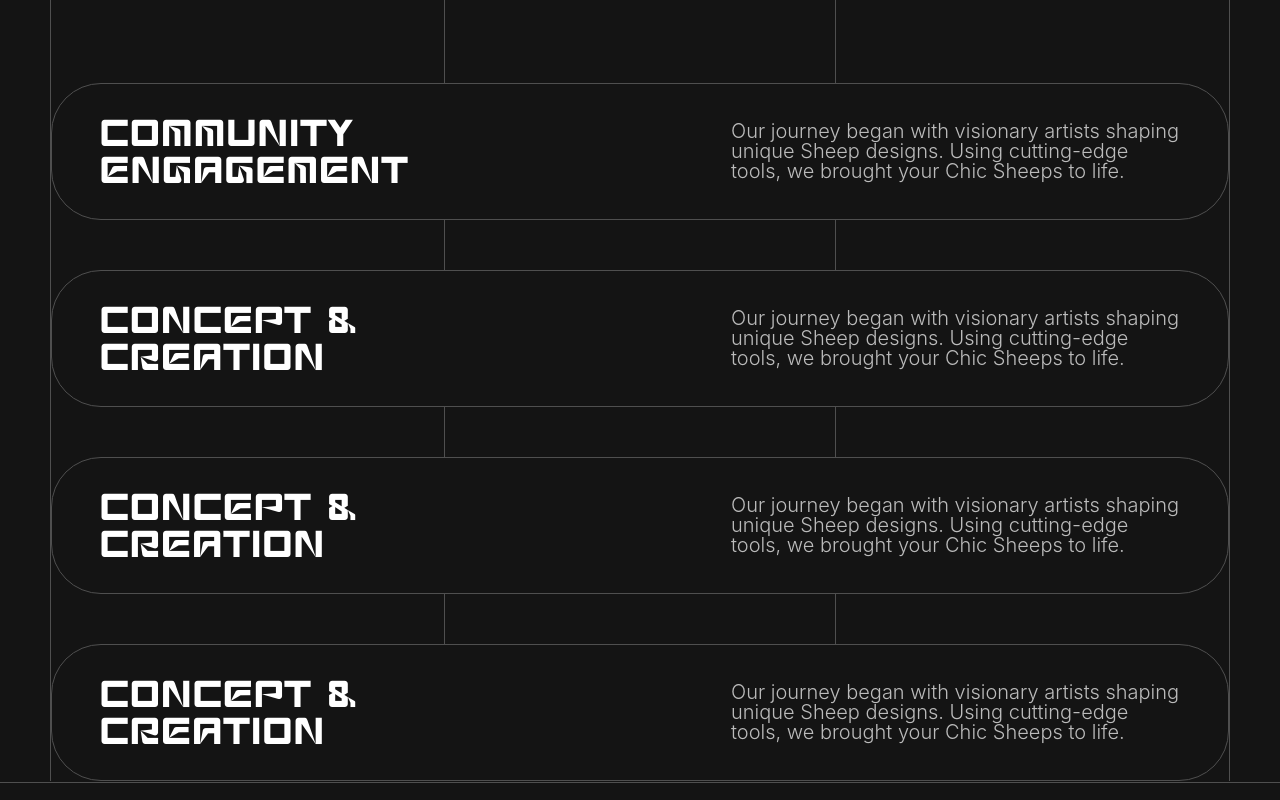
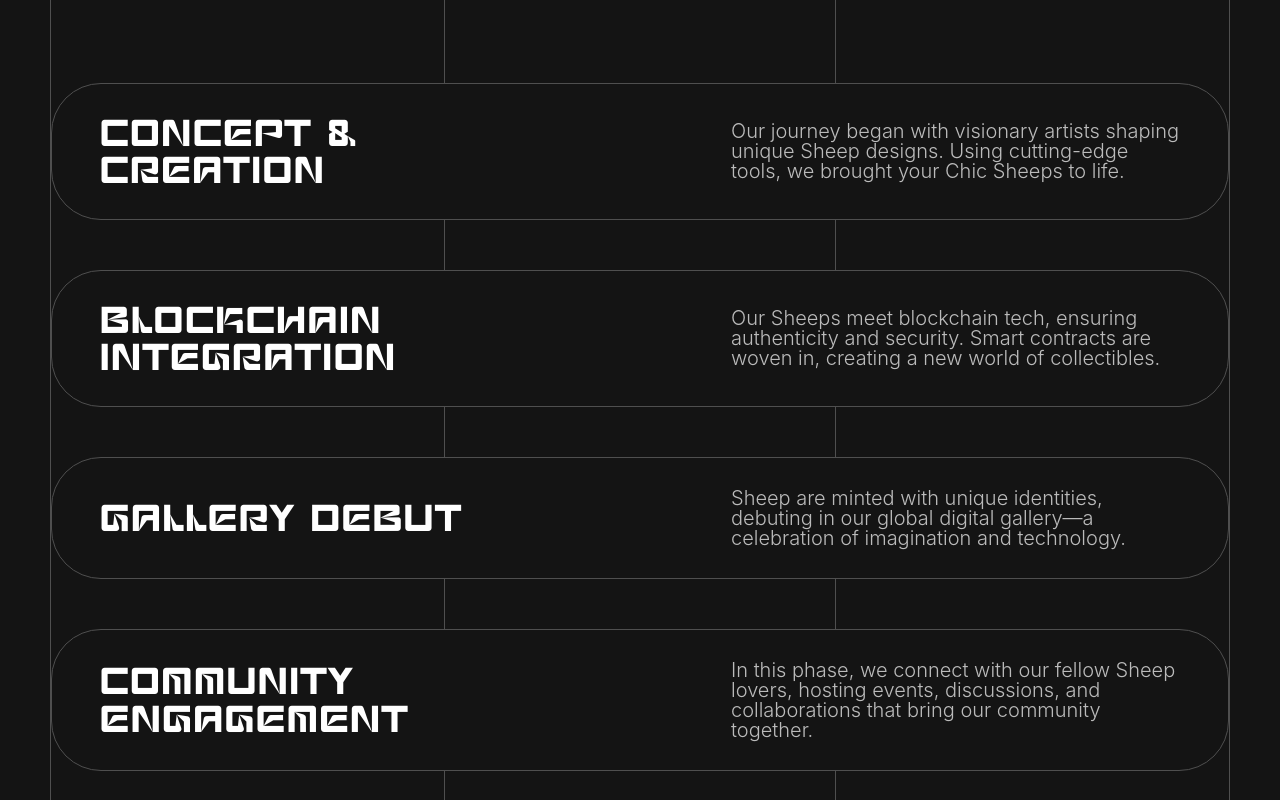
Before and after one commit to bambuuk/chic-sheep, a Next.js app: page / in a window 1280 px wide. Shown: the part 2840-3640 px from the top of the page. Built offline with nearby package versions, Linux system fonts and the light colour scheme.

Commit message:
use info from data in OurRoadmap for Stages list

```diff
--- a/src/asserts/data.ts
+++ b/src/asserts/data.ts
@@ -1,4 +1,4 @@
-const roadmap = [
+export const roadmap = [
   {
     title: "Concept & Creation",
     description:
--- a/src/components/OurRoadmap.tsx
+++ b/src/components/OurRoadmap.tsx
@@ -1,6 +1,14 @@
 'use client';
 import { styled } from "@mui/material";
-import { Section, CustomContainer, LineBox, DefaultLineBlock, MainLineBlock } from "./CustomElements";
+import {
+  Section,
+  CustomContainer,
+  LineBox,
+  DefaultLineBlock,
+  MainLineBlock
+} from "./CustomElements";
+import Image from "next/image";
+import { roadmap } from "@/asserts/data";
 
 const CustomizedContainer = styled(CustomContainer)(({ theme }) => ({
   position: 'relative',
@@ -46,6 +54,7 @@ const Stages = styled('ul')(({ theme }) => ({
 }));
 
 const StageItem = styled('li')(({ theme }) => ({
+  position: 'relative',
   width: '100%',
   borderRadius: '50px',
   padding: '39px 62px',
@@ -66,6 +75,10 @@ const StageItem = styled('li')(({ theme }) => ({
   },
   '&:hover > :last-child': {
     color: '#1b1b1b',
+  },
+  '&:hover img': {
+    transition: 'all 0.4s',
+    opacity: '1',
   },
 }));
 
@@ -96,6 +109,14 @@ const StageDescription = styled('div')(({ theme }) => ({
   },
 }));
 
+const StageImage = styled(Image)(({ }) => ({
+  position: 'absolute',
+  top: '-68%',
+  left: '50%',
+  transform: 'translateX(-70%)',
+  opacity: '0'
+}));
+
 const OurRoadmap = () => {
   return (
     <Section>
@@ -109,34 +130,34 @@ const OurRoadmap = () => {
         <ContentWrapper>
           <Title>OUR Roadmap</Title>
           <Stages>
-            <StageItem>
+            {roadmap.map(({ id, title, description, img }) => {
+              return (
+                <StageItem key={id}>
+                  <StageSubtitle>{title}</StageSubtitle>
+                  <StageImage
+                    src={img}
+                    width={345}
+                    height={345}
+                    alt="Sheep"
+                  />
+                  <StageDescription>{description}</StageDescription>
+                </StageItem>
+              )
+            })}
+            {/* <StageItem>
               <StageSubtitle>Community Engagement</StageSubtitle>
+              <StageImage
+                src='/images/roadmap/blockchain-integration.png'
+                width={345}
+                height={345}
+                alt="Sheep"
+              />
               <StageDescription>
                 Our journey began with visionary artists shaping unique Sheep designs.
                 Using cutting-edge tools, we brought your Chic Sheeps to life.
               </StageDescription>
-            </StageItem>
-            <StageItem>
-              <StageSubtitle>Concept & Creation</StageSubtitle>
-              <StageDescription>
-                Our journey began with visionary artists shaping unique Sheep designs.
-                Using cutting-edge tools, we brought your Chic Sheeps to life.
-              </StageDescription>
-            </StageItem>
-            <StageItem>
-              <StageSubtitle>Concept & Creation</StageSubtitle>
-              <StageDescription>
-                Our journey began with visionary artists shaping unique Sheep designs.
-                Using cutting-edge tools, we brought your Chic Sheeps to life.
-              </StageDescription>
-            </StageItem>
-            <StageItem>
-              <StageSubtitle>Concept & Creation</StageSubtitle>
-              <StageDescription>
-                Our journey began with visionary artists shaping unique Sheep designs.
-                Using cutting-edge tools, we brought your Chic Sheeps to life.
-              </StageDescription>
-            </StageItem>
+            </StageItem> */}
+
           </Stages>
         </ContentWrapper>
       </CustomizedContainer>
```
